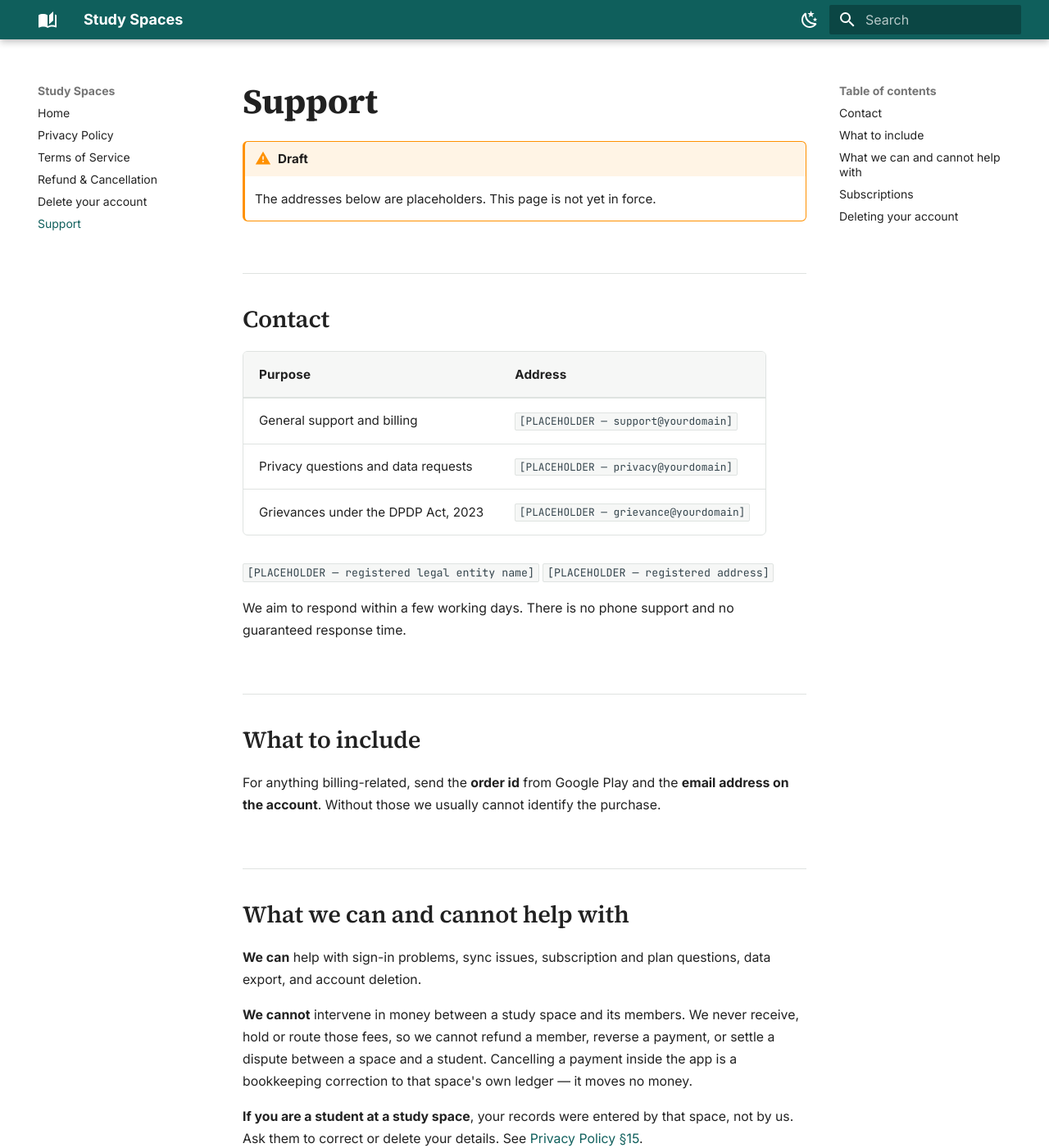
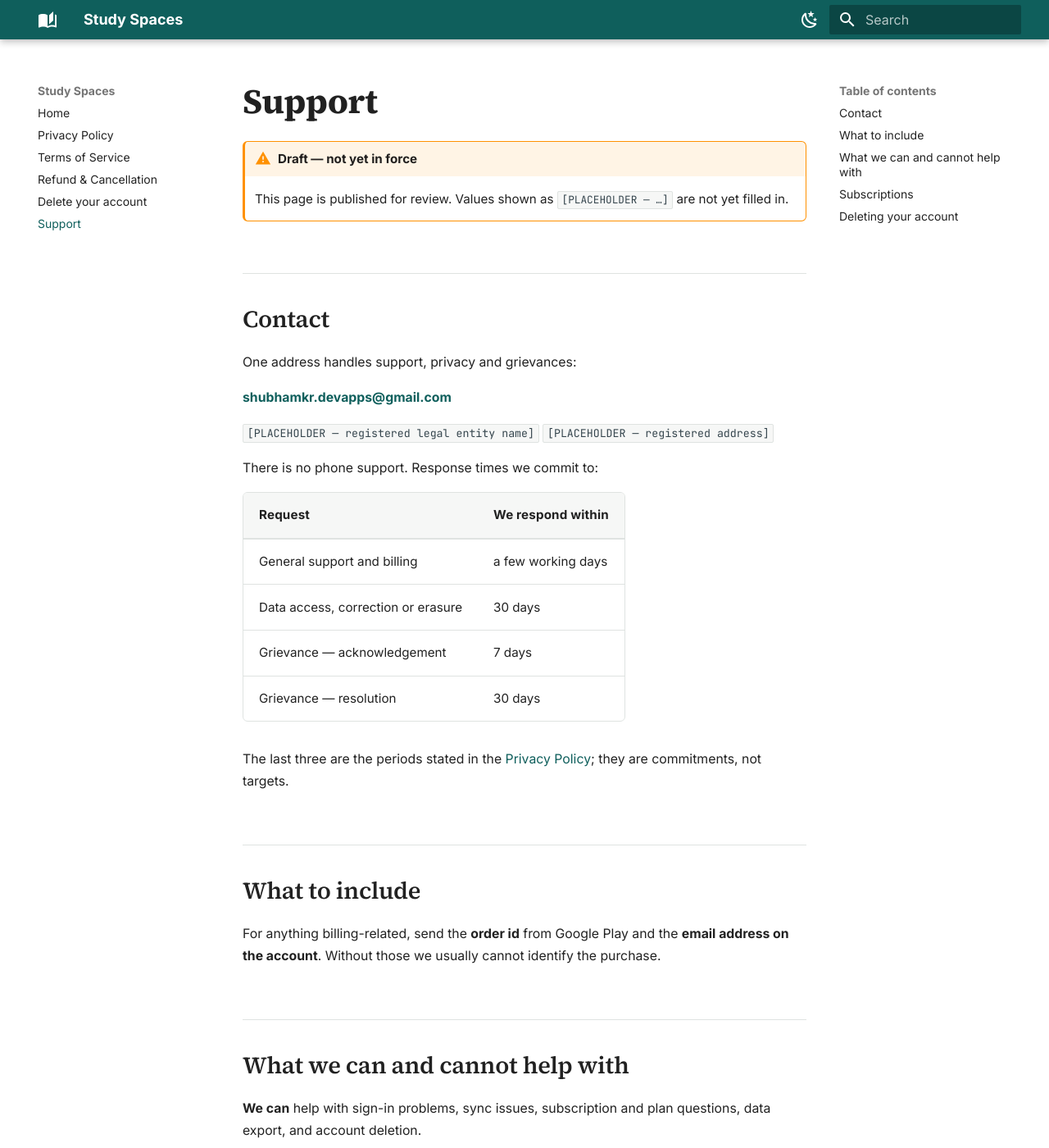
Before and after one commit to shubhamkrdev/Study-Spaces, an MkDocs documentation site: the page built from docs/support.md, in a window 1280 px wide and 1400 px high. Shown: the whole window at 82% size. Built offline with MkDocs 1.6.1 and Material for MkDocs 9.7.7, drawn with Linux system fonts in a browser that asks for light colours.

Commit message:
Fill every placeholder that has a determinable value
Contact address, the live account-deletion URL, and all response/retention
periods. Emails are mailto links rather than bold text so a grievance can be
sent in one tap.

The periods are not invented: the 7-day backup roll-off is the configured PITR
window, and 30 days for data requests and deletion is the Indian norm. They are
commitments now, not illustrations.

Support page collapsed to one address instead of a table repeating it three
times, with the committed response times stated so it cannot drift from the
privacy policy.

Still placeholders, because they are legal facts and not mine to choose: entity
name, registered address, jurisdiction city, effective date, grievance
responsible person.

Co-Authored-By: Claude Opus 5 <noreply@anthropic.com>

```diff
--- a/docs/support.md
+++ b/docs/support.md
@@ -1,22 +1,29 @@
 # Support
 
-!!! warning "Draft"
+!!! warning "Draft — not yet in force"
 
-    The addresses below are placeholders. This page is not yet in force.
+    This page is published for review. Values shown as `[PLACEHOLDER — …]` are not yet filled in.
 
 ## Contact
 
-| Purpose | Address |
-|---|---|
-| General support and billing | `[PLACEHOLDER — support@yourdomain]` |
-| Privacy questions and data requests | `[PLACEHOLDER — privacy@yourdomain]` |
-| Grievances under the DPDP Act, 2023 | `[PLACEHOLDER — grievance@yourdomain]` |
+One address handles support, privacy and grievances:
+
+**[shubhamkr.devapps@gmail.com](mailto:shubhamkr.devapps@gmail.com)**
 
 `[PLACEHOLDER — registered legal entity name]`
 `[PLACEHOLDER — registered address]`
 
-We aim to respond within a few working days. There is no phone support and no guaranteed response
-time.
+There is no phone support. Response times we commit to:
+
+| Request | We respond within |
+|---|---|
+| General support and billing | a few working days |
+| Data access, correction or erasure | 30 days |
+| Grievance — acknowledgement | 7 days |
+| Grievance — resolution | 30 days |
+
+The last three are the periods stated in the [Privacy Policy](privacy.md); they are commitments, not
+targets.
 
 ## What to include
 
```
Also changed, not shown: docs/delete-account.md (+5 -5 lines), docs/privacy.md (+10 -10 lines), docs/refunds.md (+2 -2 lines), docs/terms.md (+1 -1 lines).
